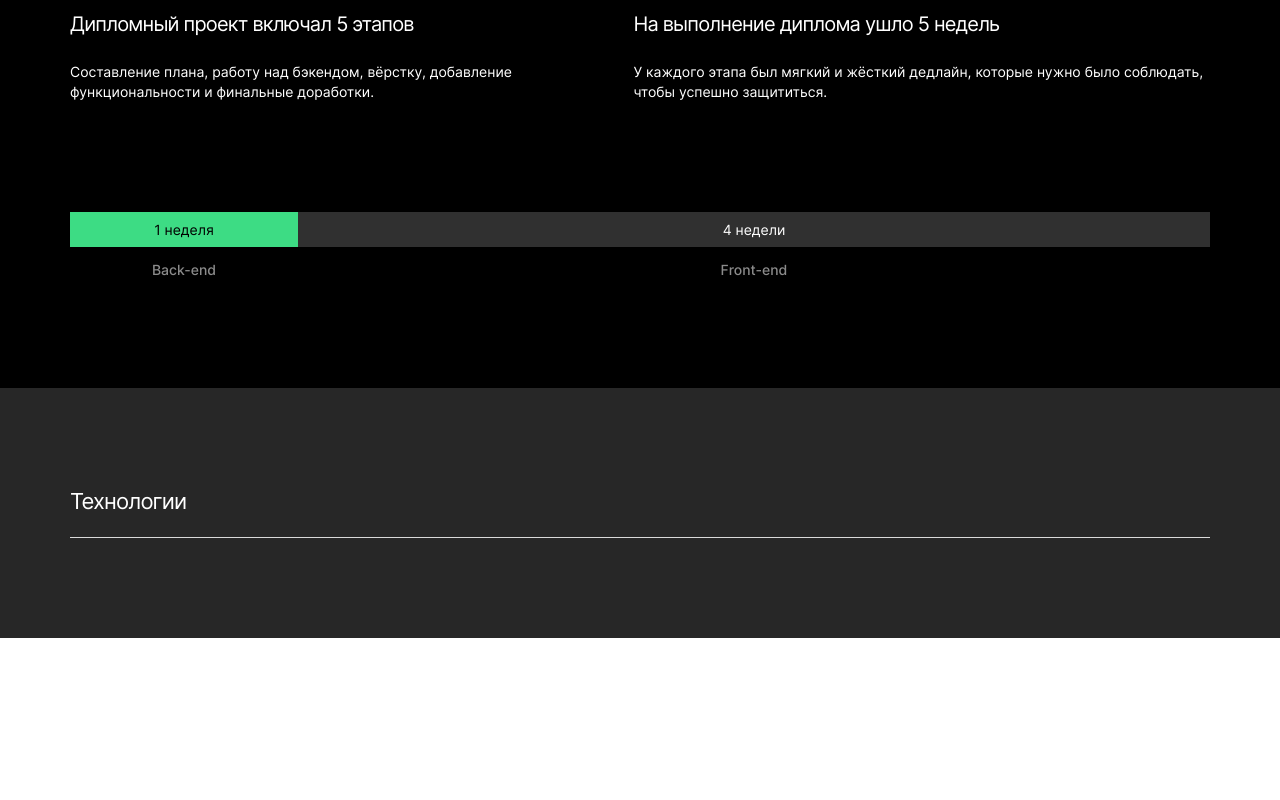
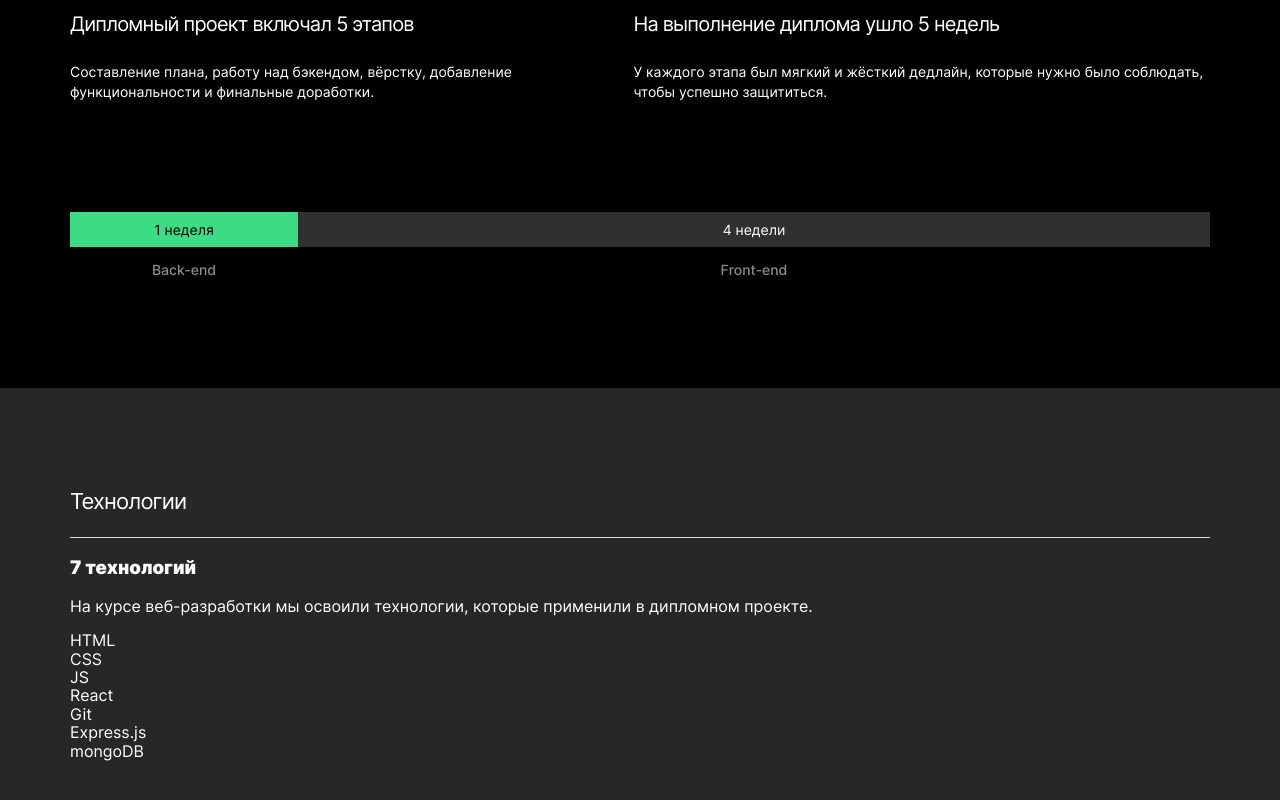
Before and after one commit to krylovis/movies-explorer-frontend, a React (Create React App) app: page / in a window 1280 px wide. Shown: the part 851-1651 px from the top of the page. Before the commit the page ends 1489 px from the top, so only its background shows below. Built offline with nearby package versions, Linux system fonts and the light colour scheme.

Commit message:
add techs content

```diff
--- a/src/components/Techs/Techs.jsx
+++ b/src/components/Techs/Techs.jsx
@@ -3,10 +3,26 @@ import AboutContainer from '../AboutContainer/AboutContainer';
 export default function Techs() {
   const title = 'Технологии';
   const type = 'techs';
+  const techsList = ['HTML', 'CSS', 'JS', 'React', 'Git', 'Express.js', 'mongoDB'];
+  const techsTitle = `${techsList.length} технологий`;
+
+  const techsItems = techsList.map((techsItem, index) =>
+    <li key={index} className="techs__item">{techsItem}</li>);
 
   return (
     <AboutContainer title={title} type={type}>
-      <div className="techs"></div>
+      <div className="techs">
+
+        <div className="techs__info">
+          <h3 className="techs__title">{techsTitle}</h3>
+          <p className="techs__text">На курсе веб-разработки мы освоили технологии, которые применили в дипломном проекте.</p>
+        </div>
+
+        <ul className="list techs__list">
+          {techsItems}
+        </ul>
+
+      </div>
     </AboutContainer>
   )
 }
```
